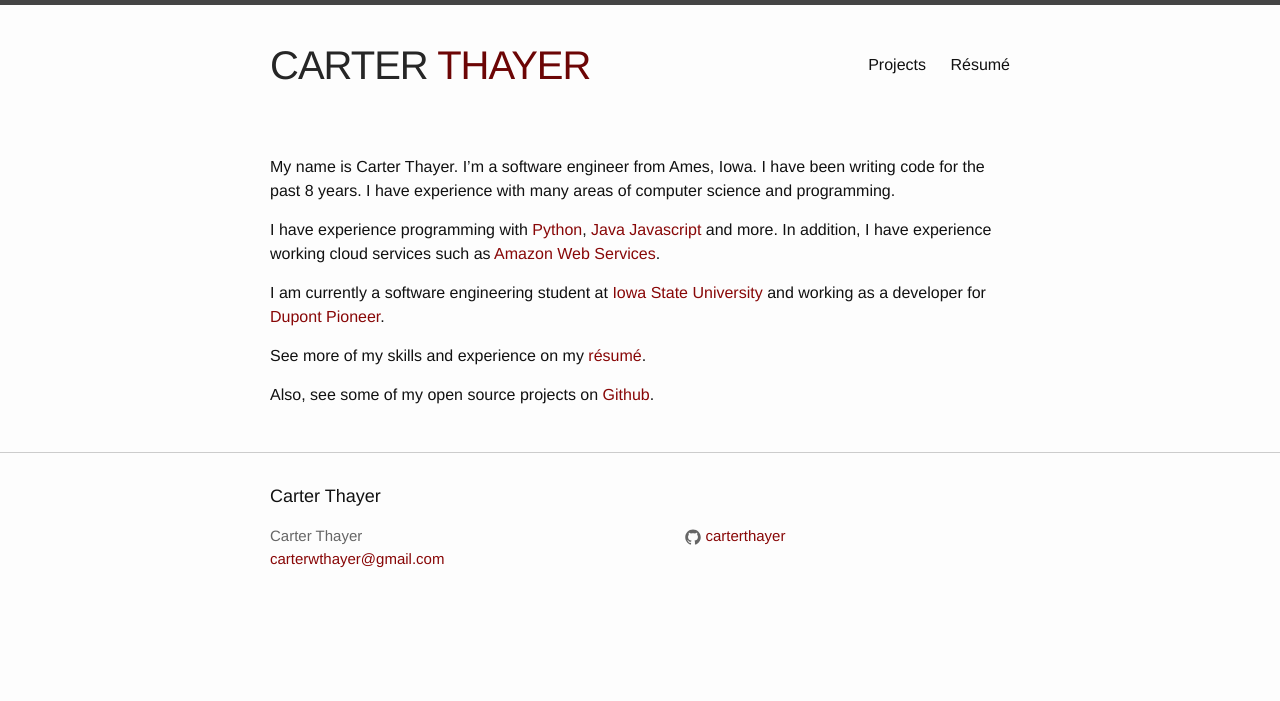
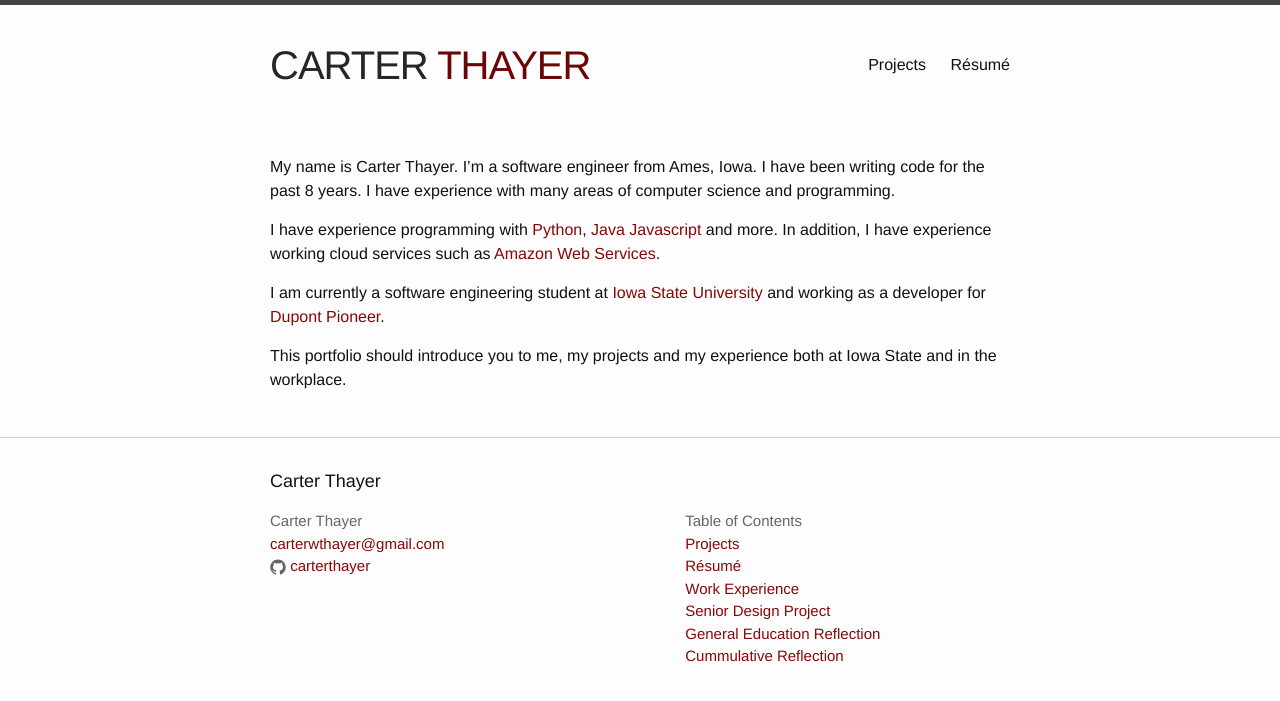
Before and after one commit to carterthayer/carterthayer.github.io, a Jekyll site: the page built from index.md, in a window 1280 px wide. Shown: the top 701 px of the page. Built offline with Jekyll 4.4.1, drawn with Linux system fonts in a browser that asks for light colours.

Commit message:
Change some formatting and add placeholders for additional sections

```diff
--- a/_includes/footer.html
+++ b/_includes/footer.html
@@ -1,6 +1,4 @@
-<footer class="site-footer">
-
-  <div class="wrapper">
+<footer class="site-footer"> <div class="wrapper">
 
     <h2 class="footer-heading">{{ site.title }}</h2>
 
@@ -9,12 +7,6 @@
         <ul class="contact-list">
           <li>{{ site.title }}</li>
           <li><a href="mailto:{{ site.email }}">{{ site.email }}</a></li>
-        </ul>
-      </div>
-
-      <div class="footer-col footer-col-2"></div>
-      <div class="footer-col footer-col-3">
-        <ul class="social-media-list">
           {% if site.github_username %}
           <li>
             {% include icon-github.html username=site.github_username %}
@@ -29,6 +21,26 @@
         </ul>
       </div>
 
+      <div class="footer-col footer-col-2"></div>
+      <div class="footer-col footer-col-3">
+          Table of Contents
+        <ul class="post-footer-list">
+            {% for my_page in site.pages %}
+              {% if my_page.title %}
+              <li>
+                <a href="{{ my_page.url }}">{{ my_page.title }}</a>
+              </li>
+                {% endif %}
+            {% endfor %}
+            {% for post in site.posts %}
+                <li>
+                    <a href="{{ post.url }}">{{post.title}}</a>
+                </li>
+            {% endfor %}
+
+        </ul>
+      </div>
+
       <!--<div class="footer-col footer-col-3">
         <p>{{ site.description }}</p>
         </div>-->
--- /dev/null
+++ b/_posts/2016-09-22-Cumulative_Reflect.md
@@ -0,0 +1,7 @@
+---
+layout: page
+title: Cummulative Reflection
+permalink: /cummulative reflection
+---
+
+# Placeholder
--- /dev/null
+++ b/_posts/2016-09-22-General_Education_Reflection.md
@@ -0,0 +1,7 @@
+---
+layout: page
+title: General Education Reflection
+permalink: /general education reflection
+---
+
+# Placeholder
--- /dev/null
+++ b/_posts/2016-09-22-Senior_Design_Project.md
@@ -0,0 +1,7 @@
+---
+layout: page
+title: Senior Design Project
+permalink: /senior design project
+---
+
+# Placeholder
--- a/_sass/_layout.scss
+++ b/_sass/_layout.scss
@@ -119,7 +119,8 @@
 }
 
 .contact-list,
-.social-media-list {
+.social-media-list,
+.post-footer-list{
     list-style: none;
     margin-left: 0;
 }
--- a/index.md
+++ b/index.md
@@ -13,6 +13,5 @@
 I am currently a software engineering student at [Iowa State University](http://iastate.edu){:target="_blank"} and
 working as a developer for [Dupont Pioneer](http://pioneer.com){:target="_blank"}.
 
-See more of my skills and experience on my [résumé](/resume).
-
-Also, see some of my open source projects on [Github](http://github.com/carterthayer).
+This portfolio should introduce you to me, my projects and my experience both at Iowa State and
+in the workplace.
```
Also changed, not shown: _posts/2016-09-22-Work_Experience.md (added, +23 -0 lines).
